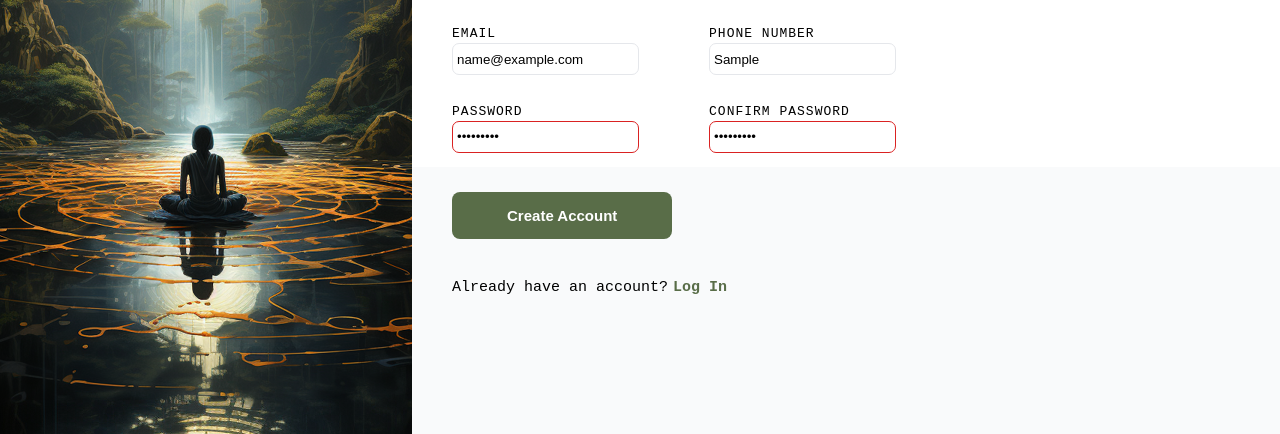
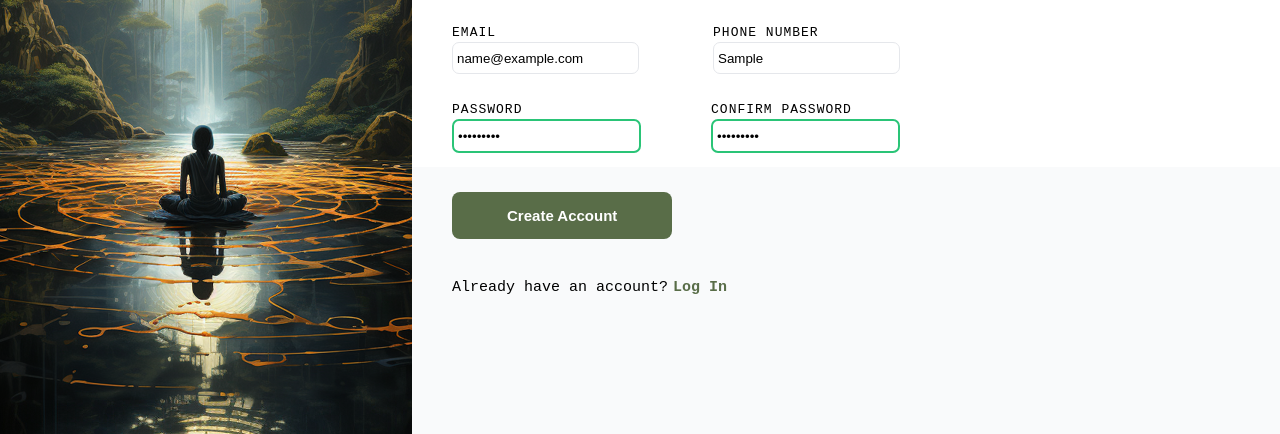
Before and after one commit to bigjunglex/figma-templates, a plain HTML site: page Odin-Project-Signup-Form/index.html in a window 1280 px wide. Both pictures are taken after typing "Sample", "Sample", "name@example.com", "Sample", "Sample123", "Sample123" into the empty fields and a click on the button "Create Account". Shown: the part 366-800 px from the top of the page. Drawn offline with Linux system fonts and the light colour scheme.

Commit message:
password validation

```diff
--- a/Odin-Project-Signup-Form/script.js
+++ b/Odin-Project-Signup-Form/script.js
@@ -2,3 +2,22 @@
 //     document.getElementById('creation').submit()
 // })
 // connecting create account button to a form for submit
+
+
+document.getElementById('submit').addEventListener('click', function(){
+    checkPassword();
+})
+
+function checkPassword() {
+    let password = document.getElementById('password');
+    let confirmPassowrd = document.getElementById('confirm-password');
+    if (password.value.length != 0){
+        if (password.value === confirmPassowrd.value){
+            password.classList.replace('error', 'correct');
+            confirmPassowrd.classList.replace('error', 'correct');
+        } else {
+            password.classList.replace('correct', 'error');
+            confirmPassowrd.classList.replace('correct', 'error');
+        }
+    }
+}
--- a/Odin-Project-Signup-Form/style.css
+++ b/Odin-Project-Signup-Form/style.css
@@ -207,3 +207,7 @@ form {
 .log-in a:active {
     color: #367c00;
 }
+
+.correct {
+    border: 2px solid rgb(42, 196, 119);
+}
```
